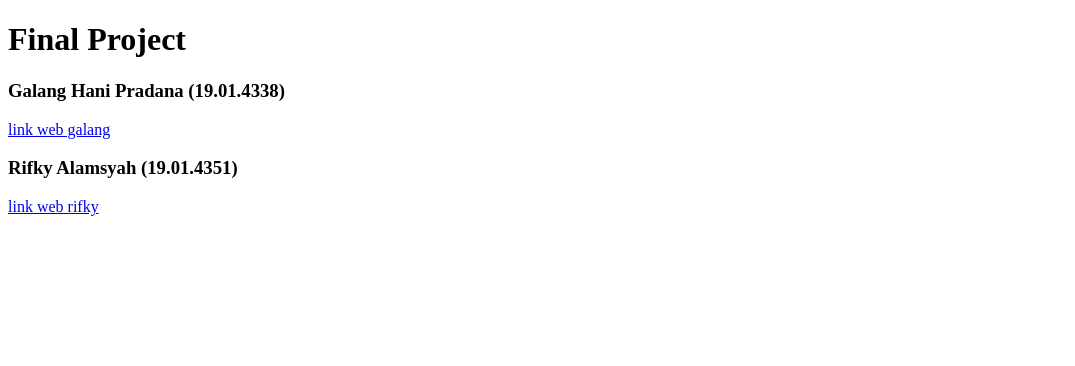
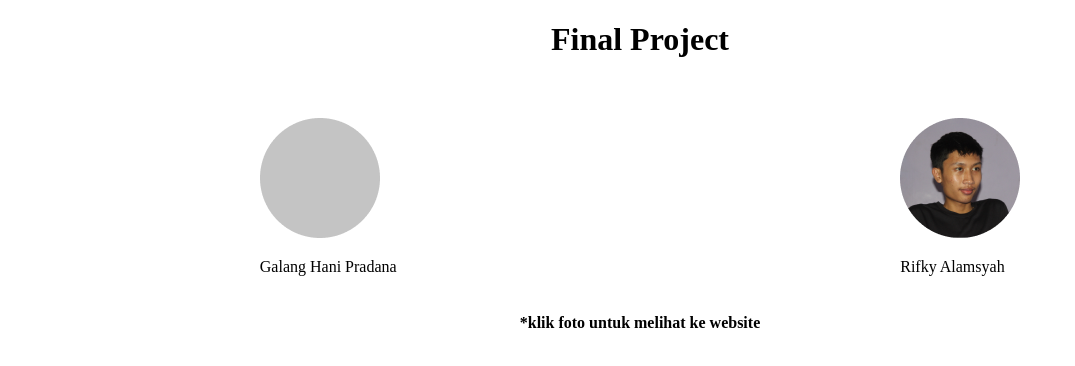
Before and after one commit to Colabb/colabb.github.io, a plain HTML site: page index.html in a window 1280 px wide. Shown: the whole page, without its empty margins (0-1075 px from the left). Drawn offline with Linux system fonts and the light colour scheme.

Commit message:
Add files via upload
tampilan sementara ;v

```diff
--- /dev/null
+++ b/index.css
@@ -0,0 +1,15 @@
+.herosection h1 {
+    display: flex;
+    justify-content: center;
+}
+
+.herosection h4 {
+    display: flex;
+    justify-content: center;
+}
+
+.container {
+    display: flex;
+    justify-content: space-around;
+    margin-top: 60px;
+}
--- a/index.html
+++ b/index.html
@@ -4,15 +4,30 @@
 <head>
     <meta charset="UTF-8">
     <meta name="viewport" content="width=device-width, initial-scale=1.0">
-    <title>Document</title>
+    <title>Galang & Rifky</title>
+    <link rel="stylesheet" href="index.css">
 </head>
 
 <body>
-    <h1>Final Project</h1>
-    <h3>Galang Hani Pradana (19.01.4338)</h3>
-    <a href="#">link web galang</a>
-    <h3>Rifky Alamsyah (19.01.4351)</h3>
-    <a href="#">link web rifky</a>
+    <div class="herosection">
+        <h1>Final Project</h1>
+        <div class="container">
+            <div class="fotogalang">
+                <a href="#">
+                    <img src="img/foto1.png" alt="foto galang">
+                </a>
+                <p>Galang Hani Pradana</p>
+            </div>
+            <div class="fotorifky">
+                <a href="#">
+                    <img src="img/foto2.png" alt="foto rifky">
+                </a>
+                <p>Rifky Alamsyah</p>
+            </div>
+
+        </div>
+        <h4>*klik foto untuk melihat ke website</h4>
+    </div>
 </body>
 
 </html>
```
Also changed, not shown: img/foto1.png (added), img/foto2.png (added).
